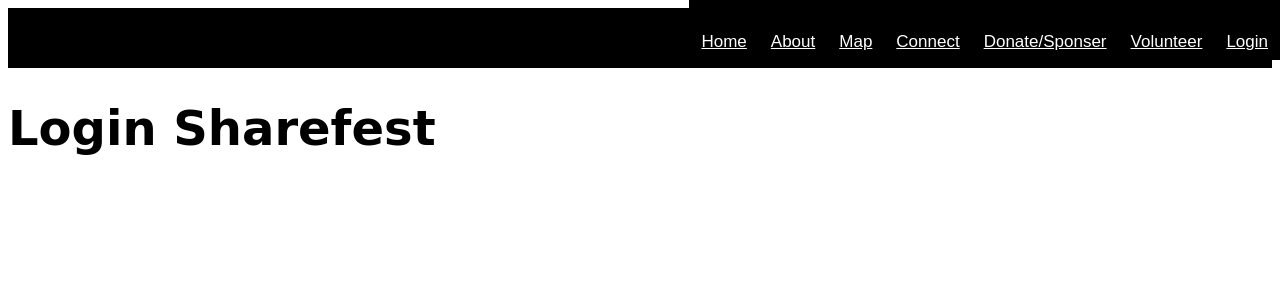
After one commit to ddail/sharefest, a Django app: page /login/ in a window 1280 px wide. The commit adds this page. Shown: the top 300 px of the page. Run offline with Django 3.2, Linux system fonts and the light colour scheme.

Commit message:
Added Login Page

```diff
--- a/sharefestsite/allpages/static/allpages/css/stylesheet.css
+++ b/sharefestsite/allpages/static/allpages/css/stylesheet.css
@@ -9,10 +9,7 @@ h1, h2{
 body{
     font-family: 'Poppins', Sans-Serif;
     font-size: 14px;
-    margin: 0;
-    background-color: lightgreen;
 }
-
 header{
     top: 0;
     left: 0;
@@ -20,7 +17,6 @@ header{
     line-height: 60px;
     background-color: black;
 }
-
 nav{
     position: absolute;
     top: 0;
@@ -31,7 +27,6 @@ nav{
     text-align: center;
     background-color: black;
 }
-
 nav a{
     float: left;
     text-align: center;
@@ -39,7 +34,6 @@ nav a{
     color: white;
     font-size: 17px;
 }
-
 footer{
     position: fixed;
     left: 0;
@@ -49,3 +43,19 @@ footer{
     color: white;
     text-align: center;
   }
+  /* Style the navigation bar */
+.navbar {
+    width: 100%;
+    background-color: #555;
+    overflow: auto;
+  }
+
+  /* Navbar links */
+  .navbar a {
+    float: left;
+    text-align: center;
+    padding: 12px;
+    color: white;
+    text-decoration: none;
+    font-size: 17px;
+  }
--- a/sharefestsite/allpages/templates/allpages/base.html
+++ b/sharefestsite/allpages/templates/allpages/base.html
@@ -5,12 +5,11 @@
     <meta charset="UTF-8">
     <meta name="viewport" content="width=device-width, initial-scale=1.0">
     <meta http-equiv="X-UA-Compatible" content="IE=edge">
-    <link href="{% static 'allpages/css/stylesheet.css' %}" rel="stylesheet">
-    <title>ShareFest</title>
+    <link rel="stylesheet" href="{% static 'allpages/css/stylesheet.css' %}">
+    <title>SF</title>
 </head>
 <body>
     <header>
-        <!-- Need to resize this <img src="{% static 'allpages/images/sharefest_fb.jpg' %}" alt=""> -->
         ShareFest
     </header>
     <nav>
@@ -21,6 +20,7 @@
         <a href="{% url 'allpages-connect' %}">Connect</a>
         <a href="{% url 'allpages-donate' %}">Donate/Sponser</a>
         <a href="{% url 'allpages-volunteer' %}">Volunteer</a>
+        <a href="{% url 'allpages-login' %}">Login</a>
     </nav>
     <main>
         {% block maincontent %}
--- a/sharefestsite/allpages/templates/allpages/index.html
+++ b/sharefestsite/allpages/templates/allpages/index.html
@@ -1,5 +1,9 @@
 {% extends 'allpages/base.html' %}
 {% block maincontent %}
         <h1>ShareFest Homepage</h1>
-        <p>Homepage!</p>
+        <p>
+                Was going to add image here but not working<br>
+
+                Then the event calendar
+        </p>
 {% endblock maincontent %}
--- /dev/null
+++ b/sharefestsite/allpages/templates/allpages/login.html
@@ -0,0 +1,4 @@
+{% extends 'allpages/base.html' %}
+{% block maincontent %}
+        <h1>Login Sharefest</h1>
+{% endblock maincontent %}
--- a/sharefestsite/allpages/views.py
+++ b/sharefestsite/allpages/views.py
@@ -18,3 +18,6 @@ def donate_view(request):
 
 def volunteer_view(request):
     return render(request, 'allpages/volunteer.html')
+
+def login_view(request):
+    return render(request, 'allpages/login.html')
--- a/sharefestsite/sharefestsite/settings.py
+++ b/sharefestsite/sharefestsite/settings.py
@@ -27,6 +27,8 @@ DEBUG = True
 
 
 ALLOWED_HOSTS = []
+
+#STATICFILES DIRS = []
 
 # Application definition
 
--- a/sharefestsite/sharefestsite/urls.py
+++ b/sharefestsite/sharefestsite/urls.py
@@ -24,5 +24,6 @@ urlpatterns = [
     path('connect/', views.connect_view, name='allpages-connect'),
     path('donate/', views.donate_view, name='allpages-donate'),
     path('volunteer/', views.volunteer_view, name='allpages-volunteer'),
+    path('login/', views.login_view, name='allpages-login'),
     path('admin/', admin.site.urls),
 ]
```
Also changed, not shown: sharefestsite/allpages/static/allpages/images/sponsors.png.
